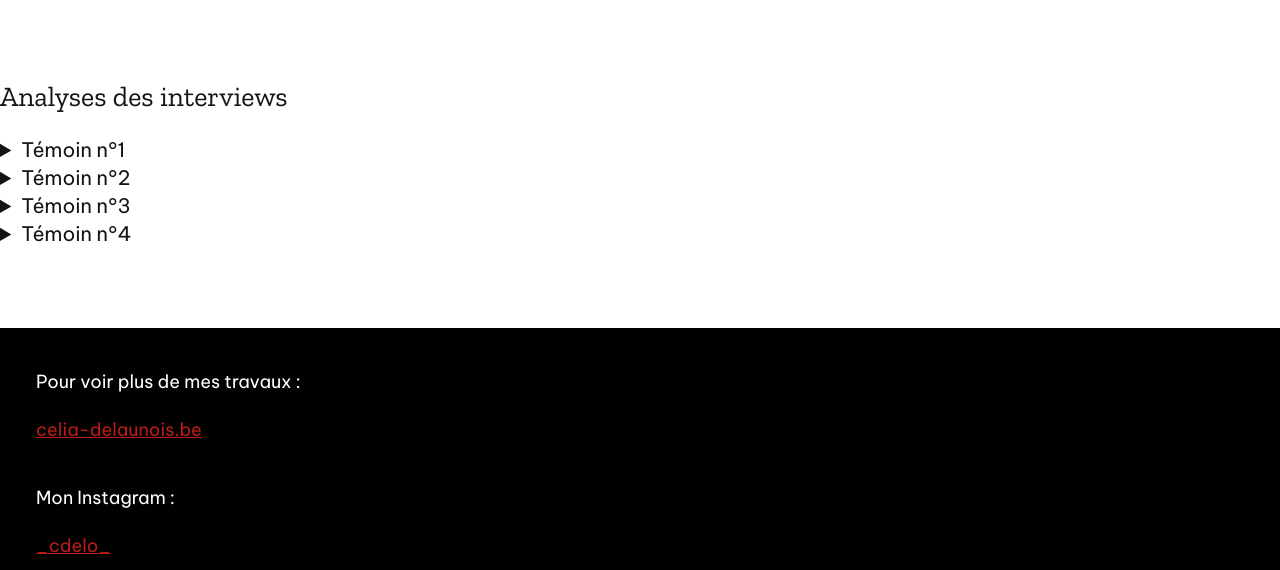
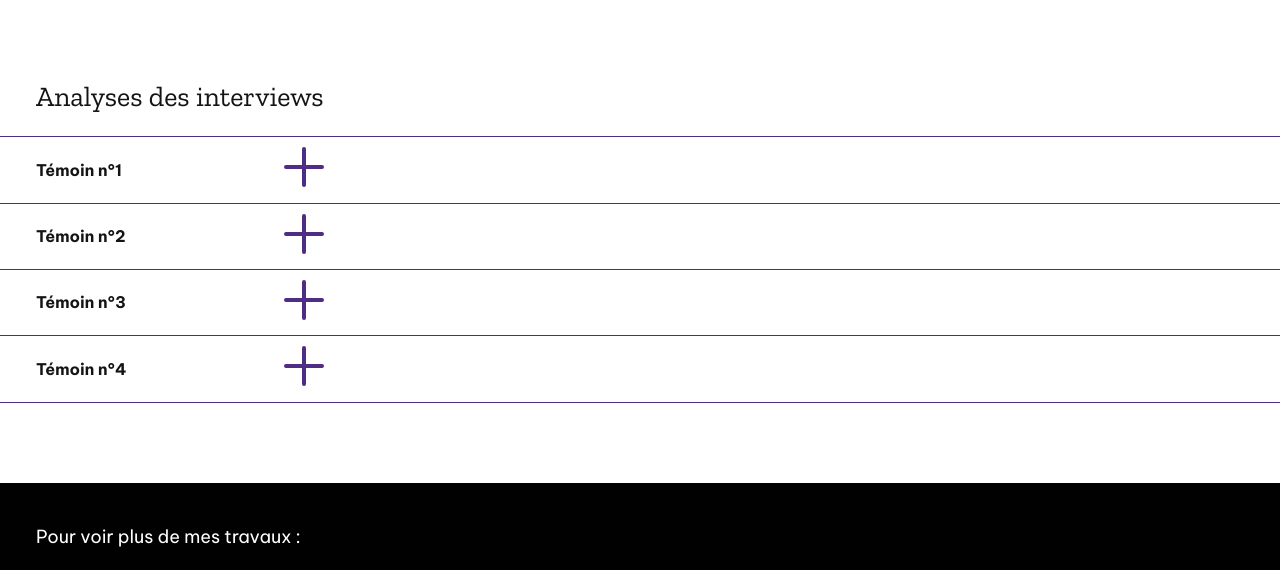
Before and after one commit to CdelO19/TFA2023, a website: page src/methodes.html in a window 1280 px wide. Shown: the part 2239-2809 px from the top of the page. Drawn offline with nearby package versions, Linux system fonts and the light colour scheme; files that its build step writes are made by us from their sources.

Commit message:
mise en place de l'accordeon debut

```diff
--- a/src/methodes.html
+++ b/src/methodes.html
@@ -406,33 +406,83 @@
       </div>
     </section>
     <section class="sec">
-      <h3 class="title title--sssps">Analyses des interviews</h3>
+      <div class="grid">
+        <h3 class="title title--sssps margin__none">Analyses des interviews</h3>
+      </div>
       <!-- accordeon -->
       <ul class="accordeon">
         <li class="accordeon__el">
-          <details>
-            <summary>Témoin n°1 <!-- mettre le btn plus --></summary>
+          <details class="grid">
+            <summary>
+              <ul class="summlist">
+                <li class="summlist__el">Témoin n°1</li>
+                <li class="summlist__el">
+                  <svg class="btnsumm" xmlns="http://www.w3.org/2000/svg" width="40" height="40" viewBox="0 0 40 40">
+                    <g id="Groupe_37" data-name="Groupe 37" transform="translate(-936 -2174)">
+                      <rect class="plus" id="Rectangle_1560" data-name="Rectangle 1560" width="4" height="40" rx="2" transform="translate(954 2174)" fill="#502d85"/>
+                      <rect id="Rectangle_1561" data-name="Rectangle 1561" width="4" height="40" rx="2" transform="translate(976 2192) rotate(90)" fill="#502d85"/>
+                    </g>
+                  </svg>
+                </li>
+              </ul>
+            </summary>
             <p>Dans l'ensemble, on remarque qu'elle n'a pas eu une vie facile. Elle voyait déjà sa maman subire des violences conjuguales. Pour elle, quand se fût son tour, c'était "normal". Elle avait toujours vu ça. Aujourd'hui, elle en garde des séquelles psychologiques importantes.</p>
             <p>Elle fait très peu confiance et les hommes n'en font pas forcément partie. Pour l'aider à panser ses séquelles, sa solution serait de parler à un psychologue ou à une personne de réelle confiance. Elle serait partante pour aider une personne subissant des violences. Elle l'aiderait principalement en lui parlant, en la logeant, …</p>
           </details>
         </li>
         <li class="accordeon__el">
-          <details>
-            <summary>Témoin n°2 <!-- mettre le btn plus --></summary>
+          <details class="grid">
+            <summary>
+              <ul class="summlist">
+                <li class="summlist__el">Témoin n°2</li>
+                <li class="summlist__el">
+                  <svg class="btnsumm" xmlns="http://www.w3.org/2000/svg" width="40" height="40" viewBox="0 0 40 40">
+                    <g id="Groupe_37" data-name="Groupe 37" transform="translate(-936 -2174)">
+                      <rect class="plus" id="Rectangle_1560" data-name="Rectangle 1560" width="4" height="40" rx="2" transform="translate(954 2174)" fill="#502d85"/>
+                      <rect id="Rectangle_1561" data-name="Rectangle 1561" width="4" height="40" rx="2" transform="translate(976 2192) rotate(90)" fill="#502d85"/>
+                    </g>
+                  </svg>
+                </li>
+              </ul>
+            </summary>
             <p>Son parcours de vie n'est pas facile non plus. Les violences qu'elle a subies ont été très longues. Elle explique que ça a commencé par des violences psychologiques avant d'aboutir à des violences physiques. Pour elle, sortir de cette situation a été très difficile. Toutes les personnes, les associations qui auraient pu l'aider lui ont fermé leur porte. Elle s'est donc retrouvée seulel sans savoir quoi faire réellement.</p>
             <p>Les impacts ont été lourds. Principalement médicaux. Sa plus grande bête noire, c'est elle-même. Elle a peur de ce qu'elle pourrait faire si une autre personne levait la main sur elle. Elle préfère rester seule et au final elle aime cette solitude. Elle est également partante pour aider une personne subissant des violences. Elle est aussi prête à l'aider en lui parlant, en la logeant, …</p>
           </details>
         </li>
         <li class="accordeon__el">
-          <details>
-            <summary>Témoin n°3 <!-- mettre le btn plus --></summary>
+          <details class="grid">
+            <summary>
+              <ul class="summlist">
+                <li class="summlist__el">Témoin n°3</li>
+                <li class="summlist__el">
+                  <svg class="btnsumm" xmlns="http://www.w3.org/2000/svg" width="40" height="40" viewBox="0 0 40 40">
+                    <g id="Groupe_37" data-name="Groupe 37" transform="translate(-936 -2174)">
+                      <rect class="plus" id="Rectangle_1560" data-name="Rectangle 1560" width="4" height="40" rx="2" transform="translate(954 2174)" fill="#502d85"/>
+                      <rect id="Rectangle_1561" data-name="Rectangle 1561" width="4" height="40" rx="2" transform="translate(976 2192) rotate(90)" fill="#502d85"/>
+                    </g>
+                  </svg>
+                </li>
+              </ul>
+            </summary>
             <p>Pour cette personne, elle a le sentiment d'avoir subi un mariage arrangé où des violences psychologiques et à terme des violences sexuelles étaient la normalité. C'était très compliqué à gérer car elle avait 2 enfants. L'aide n'a pas été au rendez-vous. Ni de la police, ni de la justice, ni de l'entourage. Elle a dû se reconstruire seule avec ses 2 enfants. Tous les impacts ont été importants. Sa plus grosse bête noire aujourd'hui, c'est d'être rabaissée par les autres surtout par son deuxième mari.</p>
             <p>Sa solution est d'en parler avec lui mais ce n'est pas toujours simple car elle a du mal à se confier sur son passé. Elle est partante pour aider une personne subissant des violences mais elle ne mettrait pas ce qu'elle a reconstruit en danger. Elle ne souhaite pas faire entrer cette personne dans son intimité. Par contre l'aider financièrement, l'accompagner dans les démarches, la conduire au suivi psychologique ou autres, ce serait sans problème.</p>
           </details>
         </li>
         <li class="accordeon__el">
-          <details>
-            <summary>Témoin n°4 <!-- mettre le btn plus --></summary>
+          <details class="grid">
+            <summary>
+              <ul class="summlist">
+                <li class="summlist__el">Témoin n°4</li>
+                <li class="summlist__el">
+                  <svg class="btnsumm" xmlns="http://www.w3.org/2000/svg" width="40" height="40" viewBox="0 0 40 40">
+                    <g id="Groupe_37" data-name="Groupe 37" transform="translate(-936 -2174)">
+                      <rect class="plus" id="Rectangle_1560" data-name="Rectangle 1560" width="4" height="40" rx="2" transform="translate(954 2174)" fill="#502d85"/>
+                      <rect id="Rectangle_1561" data-name="Rectangle 1561" width="4" height="40" rx="2" transform="translate(976 2192) rotate(90)" fill="#502d85"/>
+                    </g>
+                  </svg>
+                </li>
+              </ul>
+            </summary>
             <p>Cette personne n'a également pas vécu une vie facile. Son enfance se résume à l'abandon. Elle s'est mariée rapidement et a vite vécu des violences psychologiques qui se sont par la suite transformées en violences physiques. Elle n'a également pas reçu d'aide de la part de sa famille, de ses amis ou des services jurédiques. Dans son malheur, elle a eu la chance d'avoir été quittée par son agresseur.</p>
             <p>Par la suite, les impacts ont été sur tous les points. Pour elle, ce fût un nouvel abandon. Sa bête noire est également elle-même. Elle admet avoir sa part de responsabilité dans ce qu'il lui est arrivé. Sa solution est de parler à un psychologue et un psychiatre. Elle est aussi partante pour aider une personne dans le besoin mais avec une certaine réserve. Elle a également peur de mettre en danger ce qu'elle a reconstruit et surtout de l'impact que cela pourrait avoir sur elle.</p>
           </details>
--- a/src/scripts/app.js
+++ b/src/scripts/app.js
@@ -20,6 +20,14 @@ btn.addEventListener('click', function(){
     hd.classList.toggle('hd--open');
 });
 
+
+//accordeon
+const btnsumm = document.querySelector(".btnsumm");
+const moins = document.querySelector(".plus");
+
+btnsumm.addEventListener('click', function(){
+    moins.classList.toggle('moins');
+})
 
 
 //slider
--- a/src/styles/app.scss
+++ b/src/styles/app.scss
@@ -9,6 +9,7 @@
 @import 'components/list';
 @import 'utils/footer';
 @import 'components/btn';
+@import 'utils/accordeon';
 
 img{
     width: 360px;
--- /dev/null
+++ b/src/styles/utils/_accordeon.scss
@@ -0,0 +1,39 @@
+.accordeon__el{
+    border-top: solid 1px $c-mauve;
+    padding-top: 10px;
+    padding-bottom: 10px;
+}
+
+.accordeon__el:last-child{
+    border-bottom: solid 1px $c-mauve;
+}
+
+.accordeon__el summary{
+    font-size: 16px;
+    line-height: 22.4px;
+    font-weight: 700;
+
+    display: block;
+    grid-column: 1/4;
+}
+
+.accordeon__el p{
+    font-size: 16px;
+    line-height: 22.4px;
+    font-weight: 300;
+}
+
+.summlist{
+    margin: 0;
+    padding: 0;
+    list-style: none;
+
+    display: flex;
+    justify-content: space-between;
+    align-items: center;
+}
+
+details[open]>summary>.summlist__el:last-child>svg>g>rect.plus {
+    transform: rotate(90deg);
+    transition: transform 0.3s ease-in-out;
+}
--- a/src/styles/utils/_margin.scss
+++ b/src/styles/utils/_margin.scss
@@ -13,7 +13,3 @@
 .margin__bot{
     margin-bottom: 40px;
 }
-
-.margin__leftnone{
-    margin-left: 0;
-}
```
Also changed, not shown: src/assets/images/Groupe 37.svg (added).
